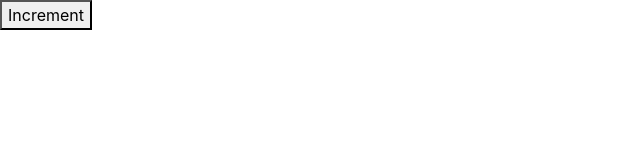
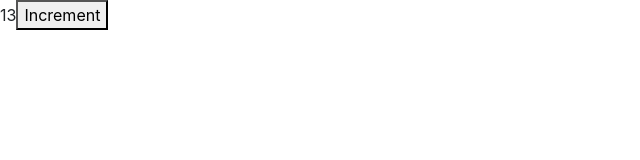
Before and after one commit to kevin-d-mcewan/React-count-app, a React (Create React App) app: page / in a window 1280 px wide. Shown: the top 160 px of the page, without its empty margins (0-640 px from the left). Built offline with nearby package versions, Linux system fonts and the light colour scheme.

Commit message:
embedding expressions

```diff
--- a/src/components/counter.jsx
+++ b/src/components/counter.jsx
@@ -1,21 +1,25 @@
 import React, { Component } from "react";
 
-// This can also be written as the next line with 'export default Counter;' line being moved
-// export default class Counter extends Component {}    either way works
 class Counter extends Component {
     state = {
-        count: 1
+        count: 13
     };
 
     render() {
-        // Technically is 'React.createElement('div') here but dont need to type it here done automatically
         return (
-            <React.Fragment>
-                <span>{this.props.count}</span>
+          <div>
+                <span>{this.formatCount()}</span>
                 <button>Increment</button>
-            </React.Fragment>
+
+
+          </div>
 
         );
+    }
+
+    formatCount() {
+        const { count } = this.state;
+        return count === 0 ? "Zero" : count;
     }
 }
 
```
Also changed, not shown: 1 other file (tests, documents, lock files or other folders).
